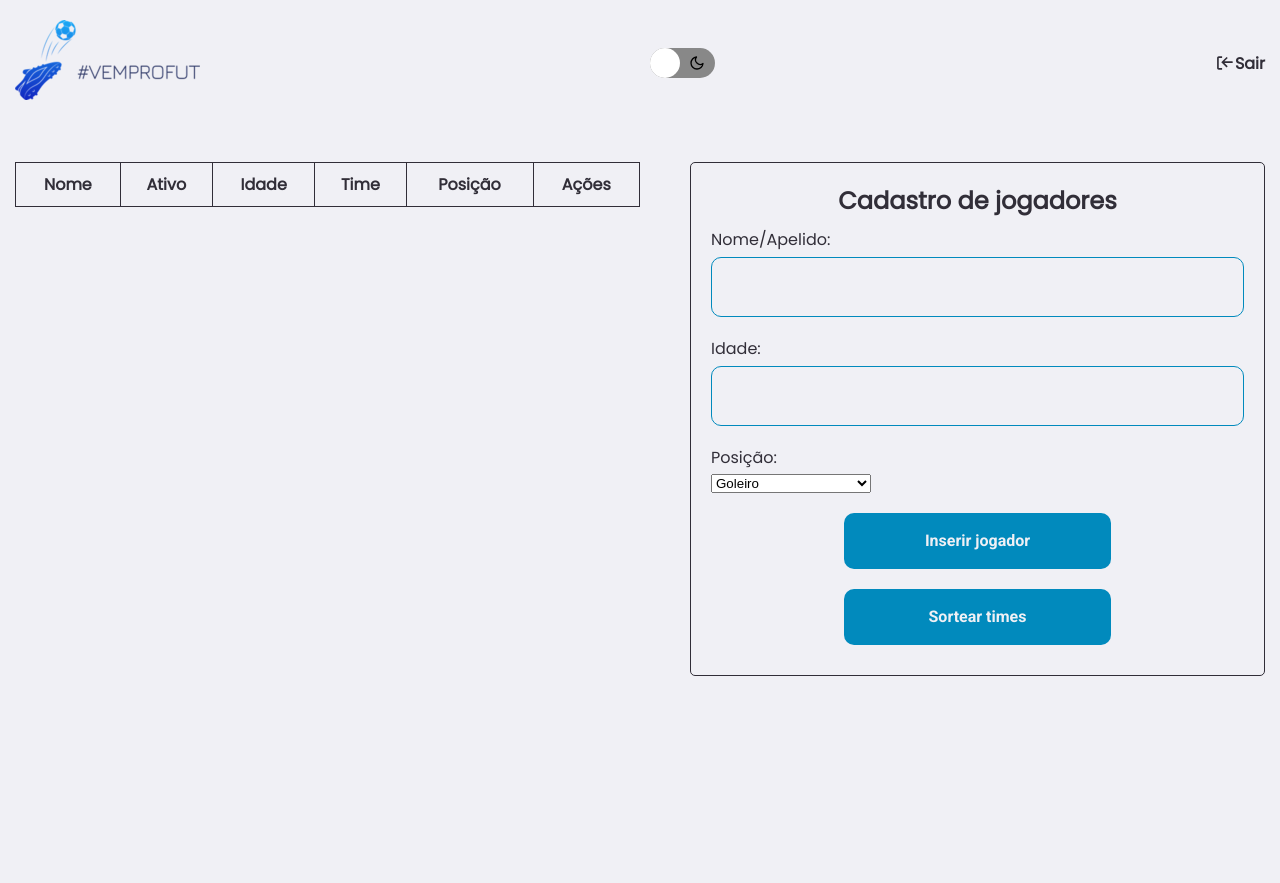
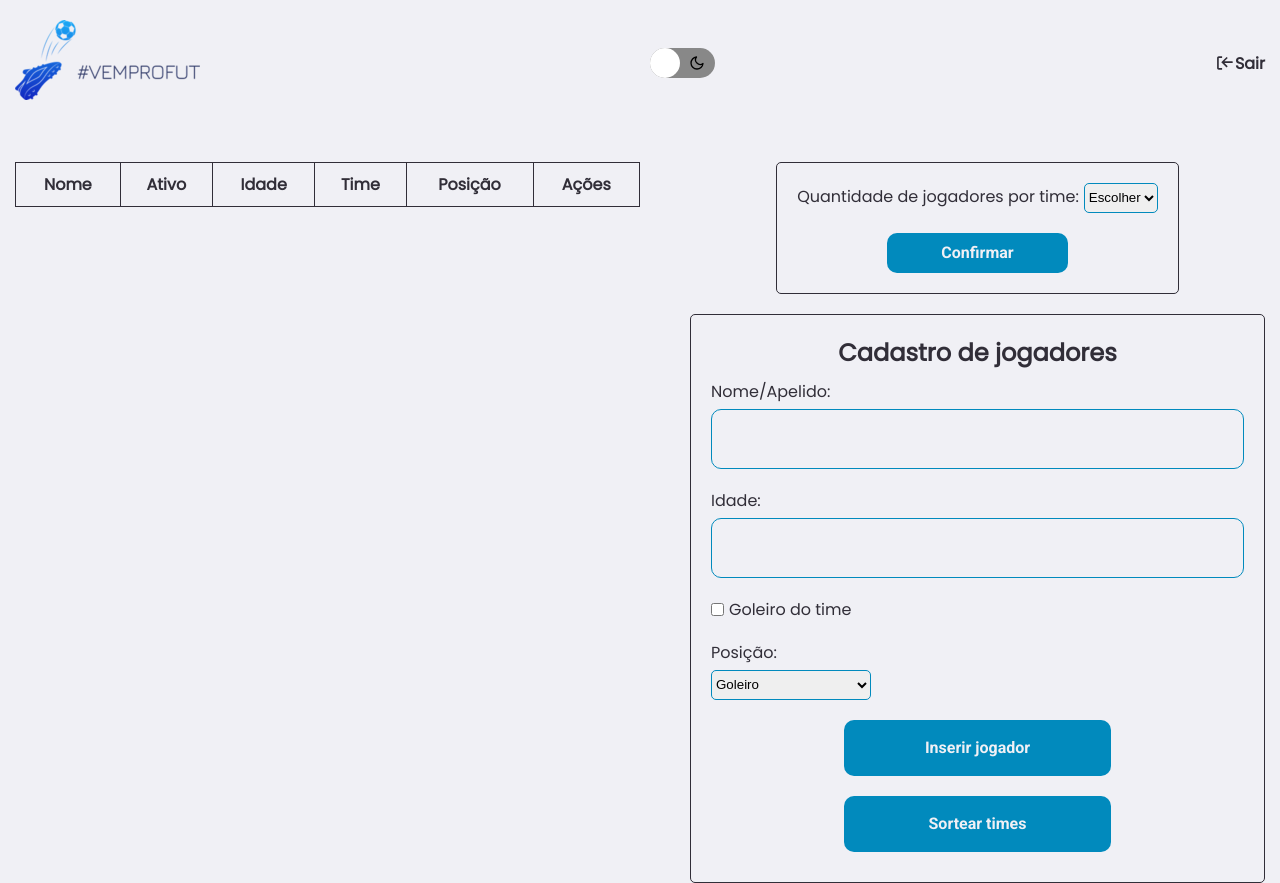
Before and after one commit to PedroGomes1/vemprofut, a React (Create React App) app: page /home in a window 1280 px wide. Before the commit the page ends 800 px from the top, so only its background shows below. Built offline with nearby package versions, Linux system fonts and the light colour scheme.

Commit message:
Updated Home

```diff
--- a/src/pages/Home/index.tsx
+++ b/src/pages/Home/index.tsx
@@ -1,12 +1,11 @@
-import React, { useState } from 'react';
+import React, { useState, FormEvent } from 'react';
 
 import { useForm } from 'react-hook-form';
-import { FiLogIn } from 'react-icons/fi';
 import Header from '../../components/Header';
 import Input from '../../components/Input';
 import Button from '../../components/Button';
 import Modal from '../../components/Modal';
-import { Container, Table, WrapperForm } from './styles';
+import { Container, Table, WrapperForm, WrapperPlayersPerTeam } from './styles';
 
 interface FormDataProps {
   name: string;
@@ -23,6 +22,8 @@ interface TableDataProps extends FormDataProps {
 const Home: React.FC = () => {
   const [tableData, setTableData] = useState<TableDataProps[]>([]);
   const [modalOpen, setModalOpen] = useState(false);
+  const [playersPerTeam, setPlayersPerTeam] = useState(0);
+  const [confirmPlayersPerTeam, setConfirmPlayersPerTeam] = useState(0);
   const { register, handleSubmit } = useForm<FormDataProps>();
 
   const addToTable = (data: FormDataProps) => {
@@ -37,6 +38,12 @@ const Home: React.FC = () => {
         actions: '❌',
       },
     ]);
+  };
+
+  const registerPlayersPerTeam = (event: FormEvent) => {
+    event.preventDefault();
+
+    setConfirmPlayersPerTeam(playersPerTeam);
   };
 
   return (
@@ -70,9 +77,32 @@ const Home: React.FC = () => {
         </Table>
 
         <WrapperForm>
+          <WrapperPlayersPerTeam playersPerTeam={confirmPlayersPerTeam}>
+            <form onSubmit={registerPlayersPerTeam}>
+              <label htmlFor="name">Quantidade de jogadores por time:</label>
+              <select
+                name="peoples-team"
+                onChange={e => setPlayersPerTeam(Number(e.target.value))}
+              >
+                <option value="">Escolher</option>
+                <option value="1">1</option>
+                <option value="2">2</option>
+                <option value="3">3</option>
+                <option value="4">4</option>
+                <option value="5">5</option>
+                <option value="6">6</option>
+                <option value="7">7</option>
+                <option value="8">8</option>
+                <option value="9">9</option>
+                <option value="10">10</option>
+                <option value="11">11</option>
+              </select>
+              <Button type="submit">Confirmar</Button>
+            </form>
+          </WrapperPlayersPerTeam>
+
           <form onSubmit={handleSubmit(addToTable)}>
             <h2>Cadastro de jogadores </h2>
-
             <label htmlFor="name">Nome/Apelido:</label>
             <Input
               id="name"
@@ -90,6 +120,10 @@ const Home: React.FC = () => {
               register={register}
               required
             />
+            <div>
+              <input type="checkbox" name="goleiro" ref={register} />
+              <label htmlFor="goleiro">Goleiro do time</label>
+            </div>
 
             <label htmlFor="position">Posição:</label>
             <select name="position" id="position" ref={register} required>
--- a/src/pages/Home/styles.ts
+++ b/src/pages/Home/styles.ts
@@ -1,4 +1,8 @@
-import styled from 'styled-components';
+import styled, { css } from 'styled-components';
+
+interface IPlayersPerTeam {
+  playersPerTeam: number;
+}
 
 export const Container = styled.div`
   main {
@@ -22,11 +26,12 @@ export const Table = styled.table`
 `;
 export const WrapperForm = styled.div`
   display: flex;
+  flex-direction: column;
   align-items: flex-end;
   flex: 1;
   margin-left: 5rem;
 
-  form {
+  > form {
     display: flex;
     flex-direction: column;
 
@@ -39,7 +44,10 @@ export const WrapperForm = styled.div`
 
     select {
       width: 30%;
+      height: 3rem;
       margin-bottom: 1rem;
+      border-radius: 0.5rem;
+      border: 0.17rem solid ${({ theme }) => theme.colors.secondary};
     }
 
     button {
@@ -55,5 +63,60 @@ export const WrapperForm = styled.div`
       text-align: center;
       margin-bottom: 1rem;
     }
+
+    > div {
+      display: flex;
+      align-items: center;
+      margin-bottom: 2rem;
+
+      label {
+        margin-bottom: 0;
+        margin-left: 0.5rem;
+      }
+
+      input [type='checkbox'] {
+        width: 1.5rem;
+        height: 1.5rem;
+      }
+    }
   }
 `;
+
+export const WrapperPlayersPerTeam = styled.div<IPlayersPerTeam>`
+  display: flex;
+  flex-direction: row;
+  margin: 0 auto 2rem;
+
+  cursor: ${({ playersPerTeam }) =>
+    playersPerTeam > 0 ? 'not-allowed' : 'auto'};
+
+  opacity: ${({ playersPerTeam }) => (playersPerTeam > 0 ? '0.2' : '1')};
+
+  select,
+  button {
+    pointer-events: ${({ playersPerTeam }) =>
+      playersPerTeam > 0 ? 'none' : 'auto'};
+  }
+
+  select {
+    height: 3rem;
+    border-radius: 0.5rem;
+    border: 0.17rem solid ${({ theme }) => theme.colors.secondary};
+  }
+
+  label {
+    margin-right: 0.5rem;
+  }
+
+  button {
+    margin: 2rem auto 0;
+    width: 50%;
+    height: 4rem;
+  }
+
+  form {
+    border-radius: 0.5rem;
+    padding: 2rem;
+    border: 0.17rem solid ${({ theme }) => theme.colors.quaternary};
+  }
+`;
```
